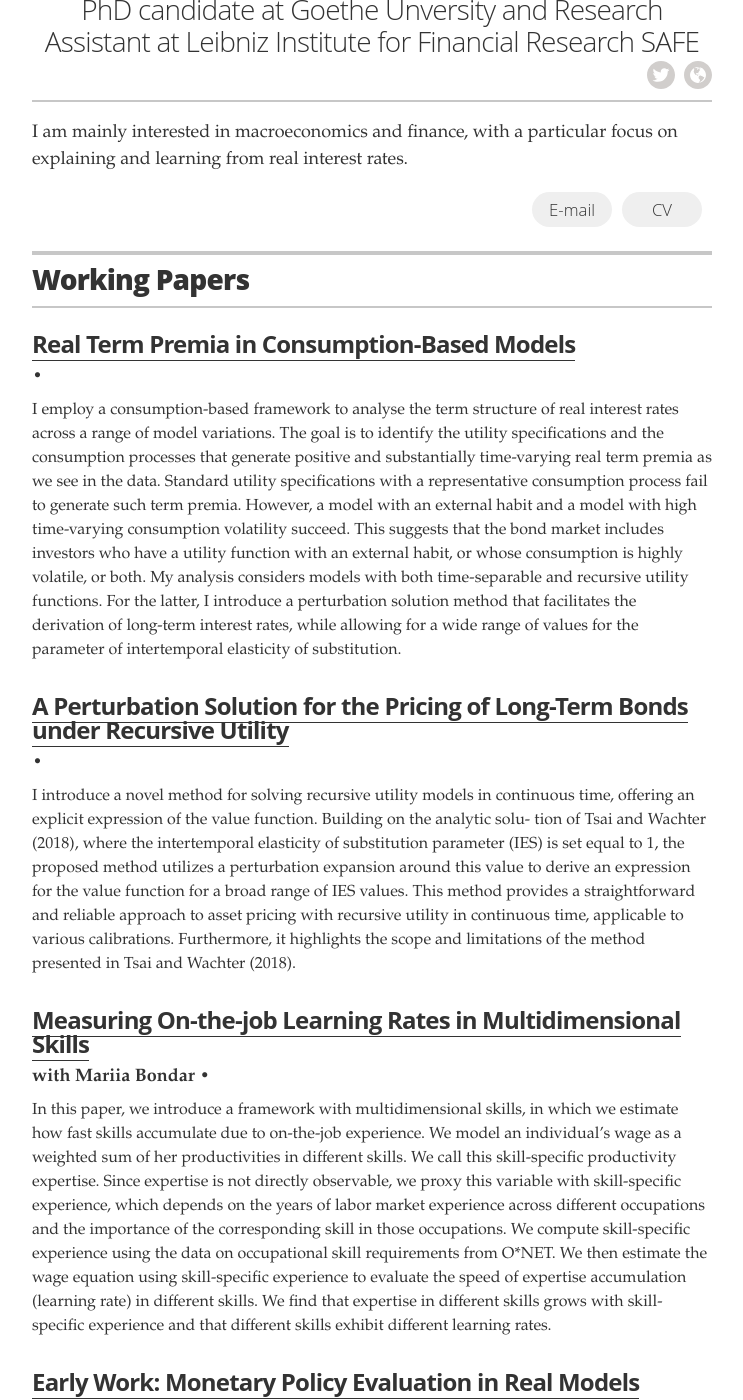
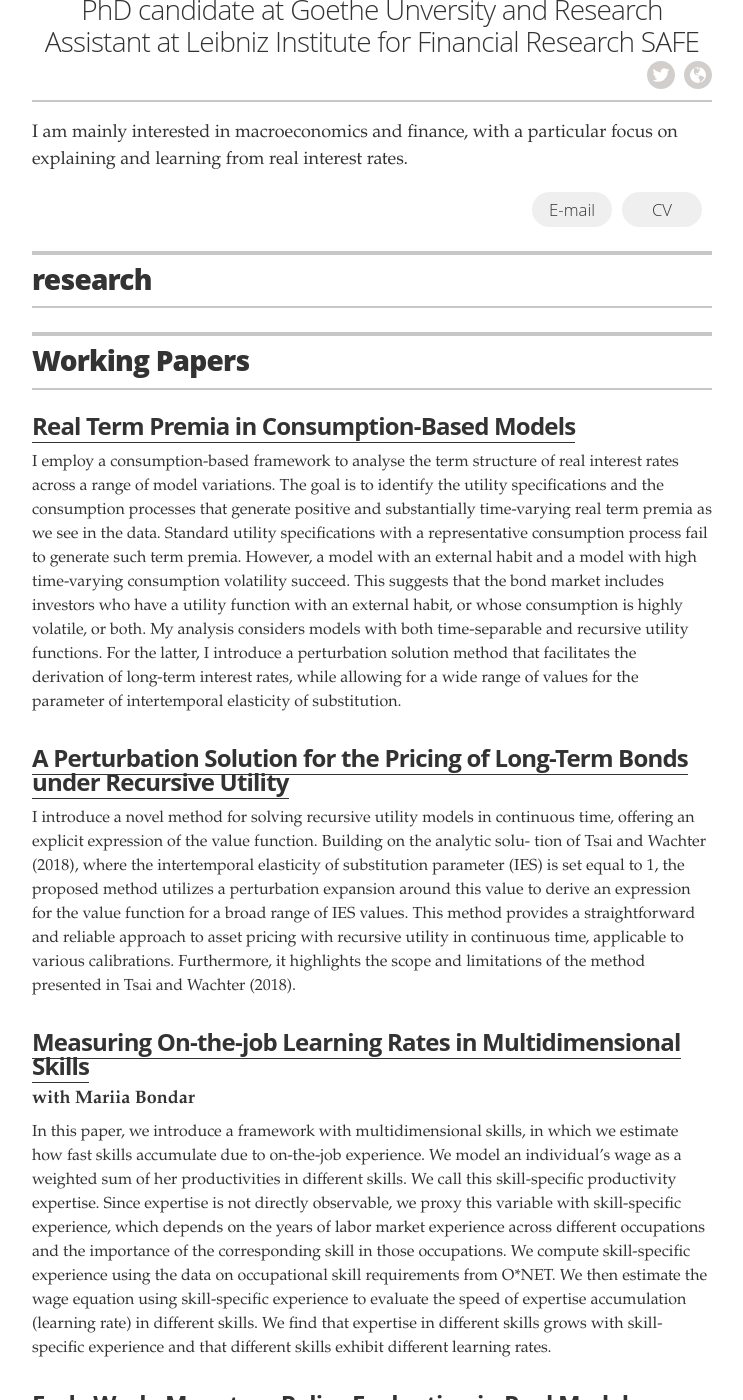
Before and after one commit to errikos-melissinos/errikos-melissinos.github.io, a Jekyll site: the page built from index.html, in a window 1280 px wide and 1400 px high, scrolled down 402 px. Shown: the whole window, without its empty margins (268-1011 px from the left). Built offline with Jekyll 4.4.1, drawn with Linux system fonts in a browser that asks for light colours.

Commit message:
Update resume.html

```diff
--- a/_layouts/resume.html
+++ b/_layouts/resume.html
@@ -108,7 +108,10 @@
       <!-- end Education -->
       {% endif %}
 
-
+      <section class="sontent-Section">
+        <header class="section-header">
+          <h2>research</h2>
+                  </header>
       {% if site.resume_section_projects %}
       <!-- begin Working Papers -->
       <section class="content-section">
@@ -120,7 +123,8 @@
         <div class="resume-item" itemscope itemtype="http://schema.org/CreativeWork">
           <meta itemprop="creator" content="{{ site.resume_name }}" itemtype="http://schema.org/Person" />
           <h3 class="resume-item-title" itemprop="name">{% if project.url %}<a href="{{ project.url }}" itemprop="url">{{ project.project }}</a>{% else %}{{ project.project }}{% endif %}</h3>
-          <h4 class="resume-item-details" itemprop="description">{{ project.role }}  &bull; {{ project.duration }}</h4>
+<!--           <h4 class="resume-item-details" itemprop="description">{{ project.role }}  &bull; {{ project.duration }}</h4> -->
+          <h4 class="resume-item-details" itemprop="description">{{ project.role }} </h4>
           <p class="resume-item-copy">{{ project.description }}</p>
         </div>
         {% endfor %}
@@ -128,7 +132,7 @@
       </section>
       <!-- end Projects -->
       {% endif %}
-
+</section>
       {% if site.resume_section_skills%}
       <!-- begin Past Webinars -->
       <section class="content-section">
```
